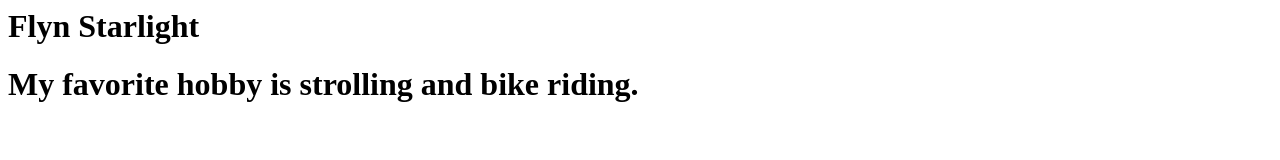
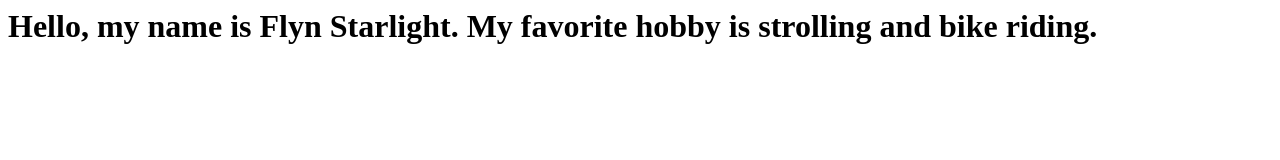
Before and after one commit to Weneeto/Starlight_Flyn_ttp_static, a plain HTML site: page index.html in a window 1280 px wide. Drawn offline with Linux system fonts and the light colour scheme.

Commit message:
Update index.html

```diff
--- a/index.html
+++ b/index.html
@@ -1,2 +1 @@
-<h1>Flyn Starlight</h1>
-<h1> My favorite hobby is strolling and bike riding.</h1>
+<h1>Hello, my name is Flyn Starlight. My favorite hobby is strolling and bike riding.</h1>
```
